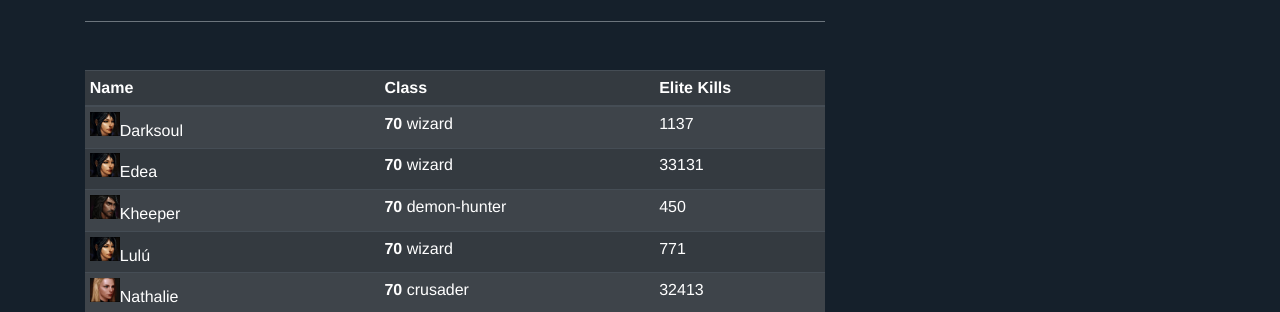
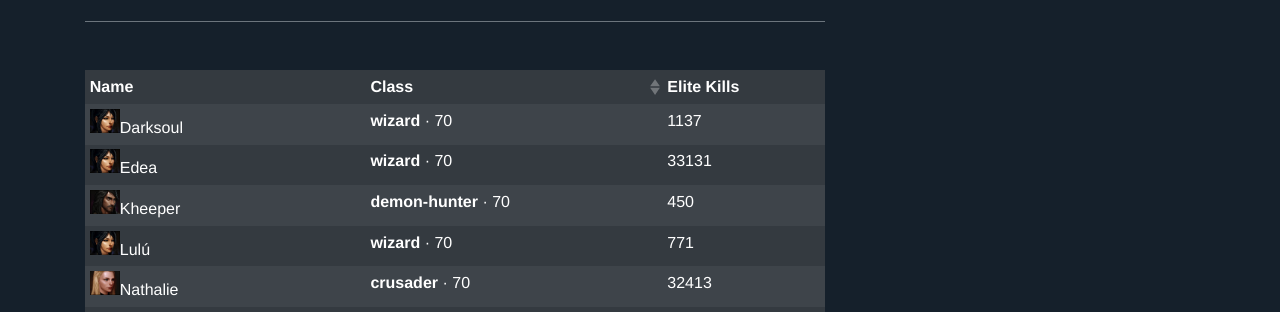
Before and after one commit to baumannzone/diablo3-vue-platzi, a Vue app: page /#/ in a window 1280 px wide. Shown: the part 488-800 px from the top of the page. Built offline with nearby package versions, Linux system fonts and the light colour scheme; no server answers.

Commit message:
Table heroes

```diff
--- a/src/views/Home/GridContainer/HeroesList.vue
+++ b/src/views/Home/GridContainer/HeroesList.vue
@@ -7,14 +7,16 @@
       :items="heroes"
       :fields="fields"
       small
+      borderless
       responsive>
       <template v-slot:cell(name)="data">
         <HeroIco :hero="data.item"/>
       </template>
 
       <template v-slot:cell(class)="data">
-        <span class="font-weight-bold">{{ data.item.level }} </span>
-        <span> {{ data.item.class }}</span>
+        <span class="font-weight-bold"> {{ data.item.class }} </span>
+        <span>·</span>
+        <span> {{ data.item.level }} </span>
 
       </template>
 
@@ -46,7 +48,8 @@ export default {
         },
         {
           key: 'class',
-          label: 'Class'
+          label: 'Class',
+          sortable: true
         },
         {
           key: 'kills',
```
